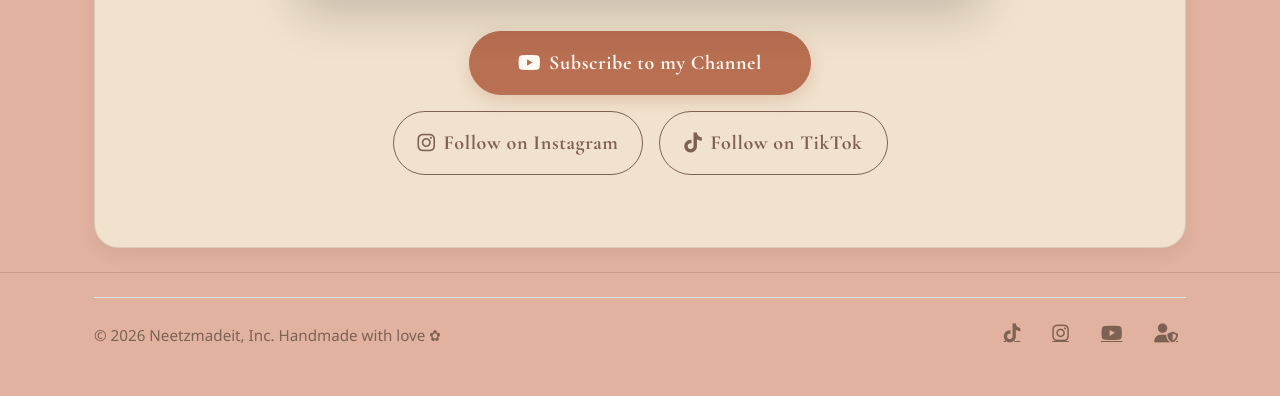
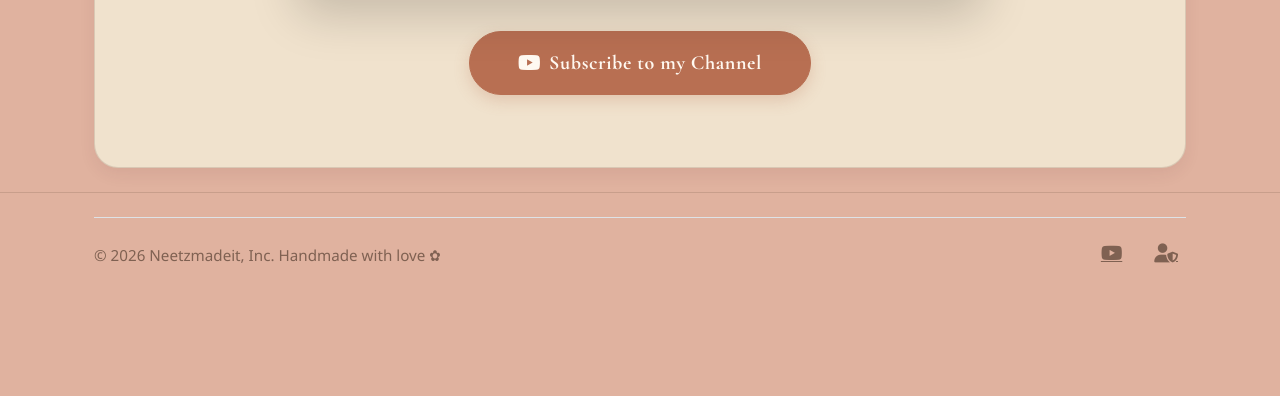
Before and after one commit to datnaijakid/Neetzmadeit, a Flask app: page / in a window 1280 px wide. Shown: the part 1808-2204 px from the top of the page. After the commit the page ends 2071 px from the top, so only its background shows below. Run offline with Flask 3, Linux system fonts and the light colour scheme; data comes from the database, SQL or seed files in the repository; some libraries are stand-ins or nearby versions.

Commit message:
Remove Follow on Instagram and TikTok links from footer and bottom sections

```diff
--- a/templates/footer.html
+++ b/templates/footer.html
@@ -8,26 +8,6 @@
       >
     </div>
     <ul class="nav justify-content-center justify-content-md-end list-unstyled d-flex align-items-center gap-3 mb-0">
-      <li>
-        <a
-          class="text-body-secondary footer-social-link p-2"
-          href="https://www.tiktok.com/@neetzmadeit"
-          aria-label="TikTok"
-          target="_blank"
-          rel="noopener noreferrer"
-          ><i class="fa-brands fa-tiktok fa-lg"></i
-        ></a>
-      </li>
-      <li>
-        <a
-          class="text-body-secondary footer-social-link p-2"
-          href="https://www.instagram.com/https.nita7/"
-          aria-label="Instagram"
-          target="_blank"
-          rel="noopener noreferrer"
-          ><i class="fa-brands fa-instagram fa-lg"></i
-        ></a>
-      </li>
       <li>
         <a
           class="text-body-secondary footer-social-link p-2"
--- a/templates/index.html
+++ b/templates/index.html
@@ -80,28 +80,10 @@
         href="https://www.youtube.com/@neetzmadeit"
         target="_blank"
         rel="noopener noreferrer"
-        class="btn btn-success btn-lg rounded-pill px-4 px-md-5 py-3 fw-bold mb-3 d-inline-flex align-items-center justify-content-center"
+        class="btn btn-success btn-lg rounded-pill px-4 px-md-5 py-3 fw-bold mb-0 d-inline-flex align-items-center justify-content-center"
       >
         <i class="fa-brands fa-youtube me-2"></i>Subscribe to my Channel
       </a>
-      <div class="d-flex justify-content-center gap-2 gap-sm-3 flex-wrap">
-        <a
-          href="https://www.instagram.com/neetzmadeit"
-          target="_blank"
-          rel="noopener noreferrer"
-          class="btn btn-outline-success btn-lg rounded-pill px-3 px-sm-4 py-2 py-sm-3 fw-bold"
-        >
-          <i class="fa-brands fa-instagram me-2"></i>Follow on Instagram
-        </a>
-        <a
-          href="https://www.tiktok.com/@neetzmadeit"
-          target="_blank"
-          rel="noopener noreferrer"
-          class="btn btn-outline-success btn-lg rounded-pill px-3 px-sm-4 py-2 py-sm-3 fw-bold"
-        >
-          <i class="fa-brands fa-tiktok me-2"></i>Follow on TikTok
-        </a>
-      </div>
     </div>
   </div>
 </section>
```
Also changed, not shown: templates/about.html (+1 -19 lines).
